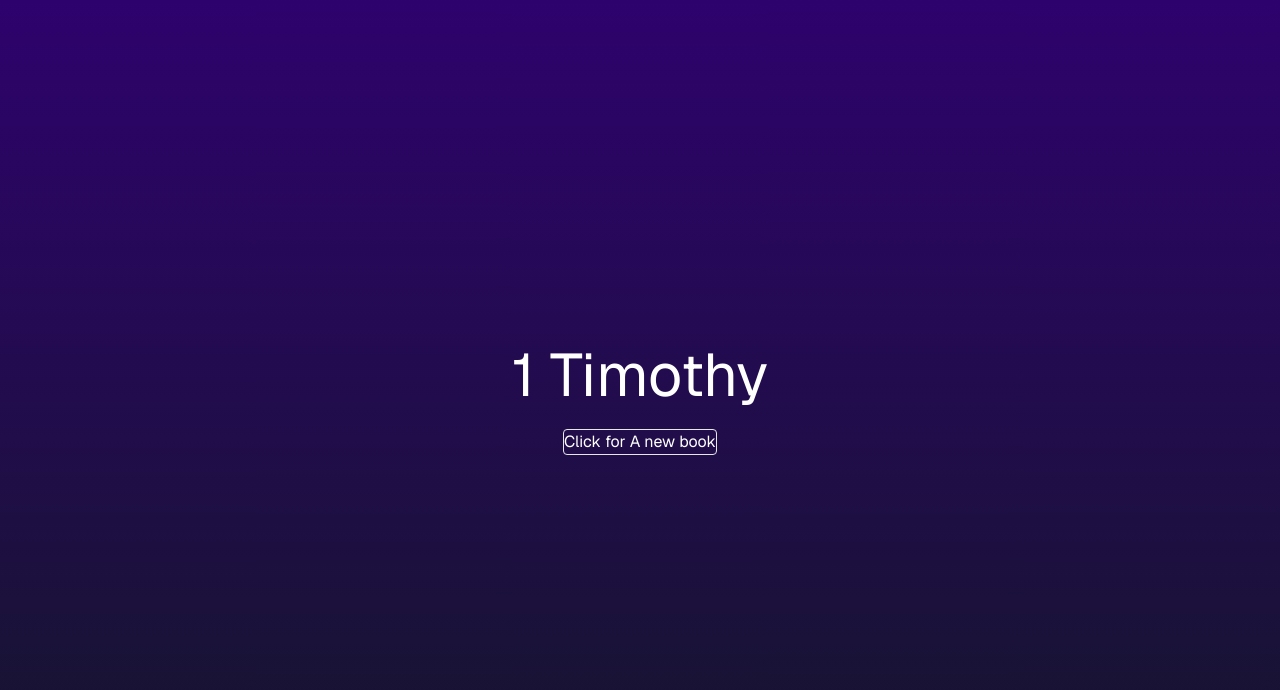
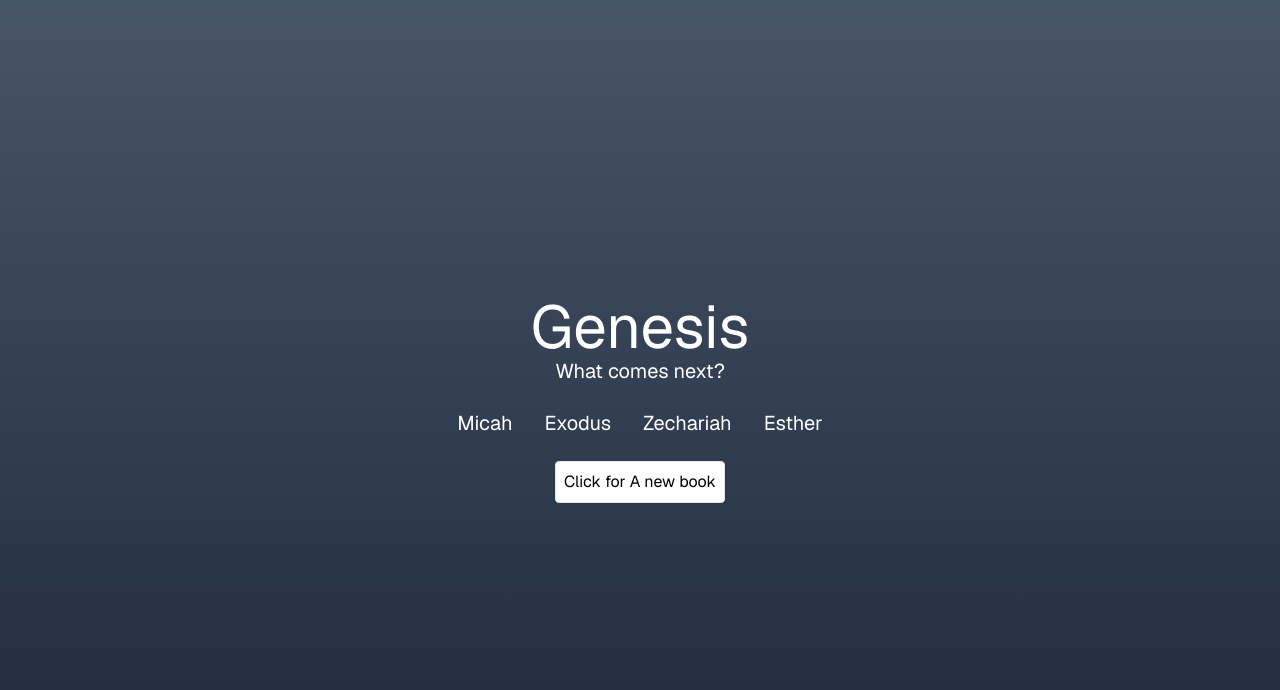
Before and after one commit to CalebSullivan35/bibleblitz, a Next.js app: page / in a window 1280 px wide. Shown: the top 690 px of the page. Built offline with nearby package versions, Linux system fonts and the light colour scheme.

Commit message:
working game

```diff
--- a/src/app/helpers/gamehelper.ts
+++ b/src/app/helpers/gamehelper.ts
@@ -1,17 +1,34 @@
 import { booksOfTheBible } from "~/data/BibleBooks";
-import { BibleBook } from "../types/biblebooks";
+import { type BibleBook } from "../types/biblebooks";
 
 export function getRandomBibleBookName() {
   const randomIndex = Math.floor(Math.random() * booksOfTheBible.length);
-  const book = booksOfTheBible[randomIndex];
+  const book = booksOfTheBible[randomIndex]!;
   return book;
 }
 
-export function generateOptions(book: BibleBook) {
+export function getNextBook(book: BibleBook) {
   let correctAnswerIndex = 0;
   if (booksOfTheBible.indexOf(book) !== booksOfTheBible.length - 1) {
     correctAnswerIndex = booksOfTheBible.indexOf(book) + 1;
   }
-  const correctBook = booksOfTheBible[correctAnswerIndex];
+  const correctBook = booksOfTheBible[correctAnswerIndex]!;
   return correctBook;
 }
+
+export function generateRandomOptionsWithCorrectAnswer(
+  amount: number,
+  correctBook: BibleBook,
+) {
+  const randomOptions: BibleBook[] = [];
+  while (randomOptions.length < amount) {
+    const randomIndex = Math.floor(Math.random() * booksOfTheBible.length);
+    const book = booksOfTheBible[randomIndex]!;
+    if (book !== correctBook && !randomOptions.includes(book)) {
+      randomOptions.push(book);
+    }
+  }
+  const randomArrayIndex = Math.floor(Math.random() * randomOptions.length);
+  randomOptions.splice(randomArrayIndex, 0, correctBook);
+  return randomOptions;
+}
--- a/src/app/page.tsx
+++ b/src/app/page.tsx
@@ -1,21 +1,65 @@
 "use client";
 import { useEffect, useState } from "react";
+import {
+  generateRandomOptionsWithCorrectAnswer,
+  getNextBook,
+  getRandomBibleBookName,
+} from "./helpers/gamehelper";
 import { booksOfTheBible } from "~/data/BibleBooks";
-import { generateOptions, getRandomBibleBookName } from "./helpers/gamehelper";
+import { type BibleBook } from "./types/biblebooks";
 
 export default function HomePage() {
-  const [book, setBook] = useState(getRandomBibleBookName());
+  const [book, setBook] = useState(booksOfTheBible[0]!);
+  const [correctBook, setCorrectBook] = useState<BibleBook>();
+  const [options, setOptions] = useState<BibleBook[]>([]);
+  const [selectedOption, setSelectedOption] = useState<BibleBook | null>(null);
 
   useEffect(() => {
-    generateOptions(book);
+    const nextBook = getNextBook(book);
+    setCorrectBook(nextBook);
+    setOptions(generateRandomOptionsWithCorrectAnswer(3, nextBook));
+    setSelectedOption(null);
   }, [book]);
 
   return (
-    <main className="flex min-h-screen w-screen items-center justify-center bg-gradient-to-b from-[#2e026d] to-[#15162c] text-white">
+    <main className="flex min-h-screen w-screen items-center justify-center bg-gradient-to-b from-slate-600 to-slate-800 text-white">
       <div className="flex flex-col items-center">
-        <span className="mb-6 text-6xl">{book?.name}</span>
+        <span className=" text-6xl">{book.name}</span>
+        <div className="mb-6 flex flex-col items-center justify-center">
+          {" "}
+          <span className="text-xl">What comes next?</span>
+          {selectedOption !== null && (
+            <span
+              className={`${selectedOption === correctBook ? "text-green-400" : "text-red-500"}`}
+            >
+              {selectedOption === correctBook ? "Correct!" : "Wrong"}
+            </span>
+          )}
+        </div>
+
+        {options.length > 0 && (
+          <div className="mb-6 flex flex-row">
+            {options.map((x, index) => (
+              <span
+                key={index}
+                className={`mx-4 cursor-pointer text-xl ${
+                  selectedOption
+                    ? x === selectedOption
+                      ? x === correctBook
+                        ? "text-green-400"
+                        : "text-red-500"
+                      : ""
+                    : ""
+                }`}
+                onClick={() => setSelectedOption(x)}
+              >
+                {x.name}
+              </span>
+            ))}
+          </div>
+        )}
         <button
-          className="w-fit rounded border"
+          className="rounded border bg-white p-2 text-black"
           onClick={() => {
             setBook(getRandomBibleBookName());
           }}
--- a/src/app/types/biblebooks.ts
+++ b/src/app/types/biblebooks.ts
@@ -1,5 +1,3 @@
-
-
 export interface BibleBook {
   name: string;
   Testament: "Old" | "New";
--- a/src/data/BibleBooks.ts
+++ b/src/data/BibleBooks.ts
@@ -1,4 +1,4 @@
-import { BibleBook } from "~/app/types/biblebooks";
+import { type BibleBook } from "~/app/types/biblebooks";
 
 export const booksOfTheBible: BibleBook[] = [
   { name: "Genesis", Testament: "Old" },
```
